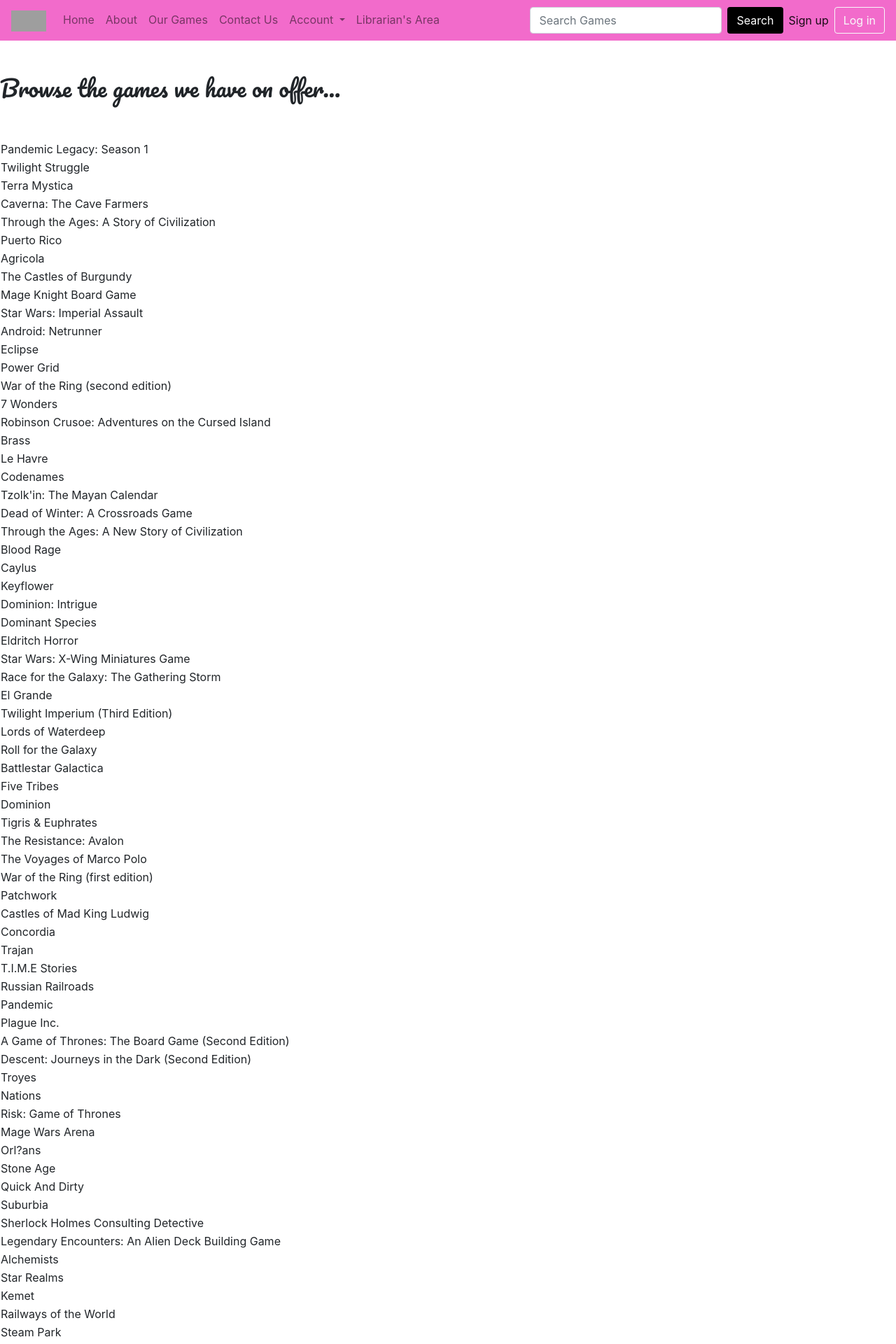
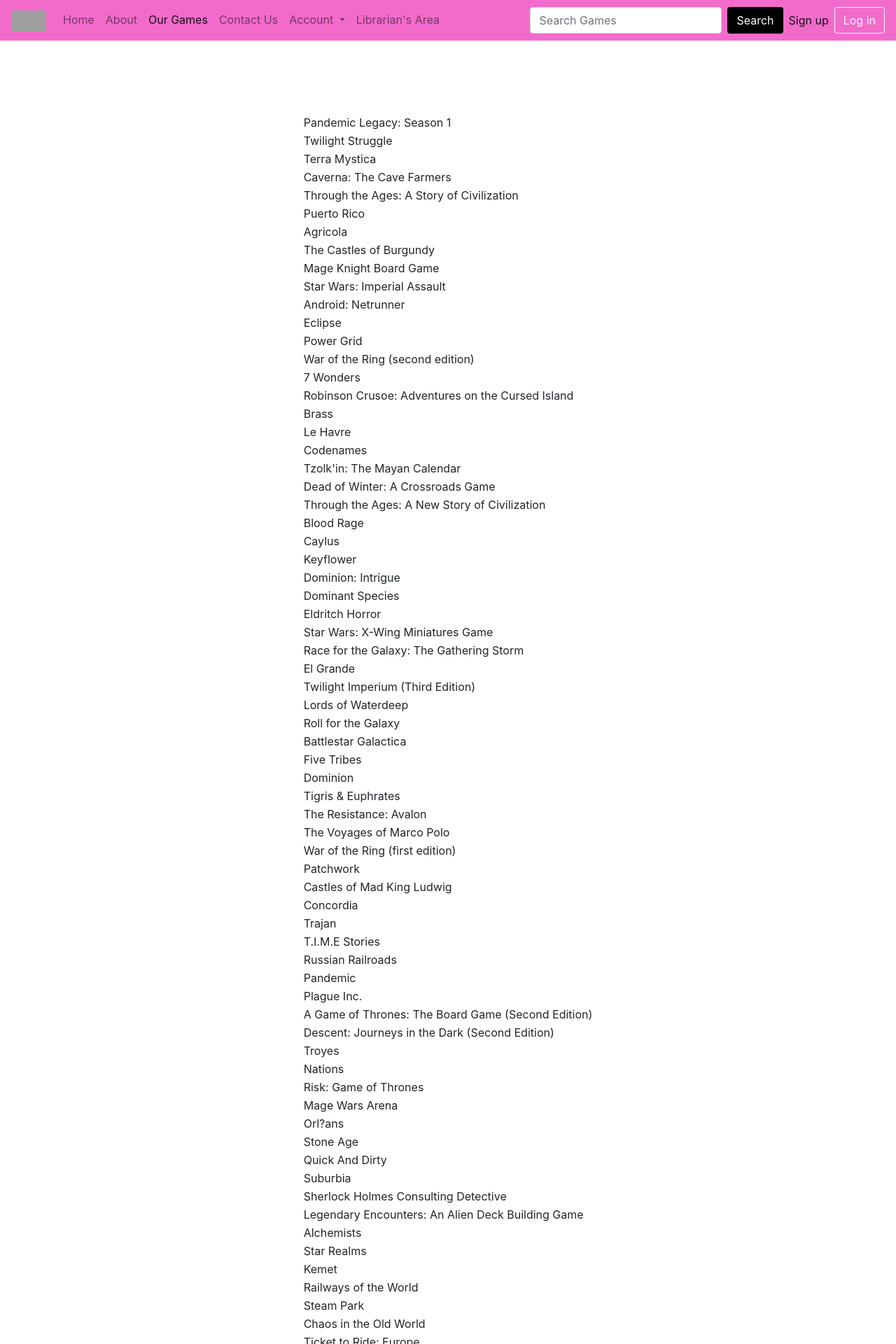
Before and after one commit to bessgetstechy/SpectacularGITs, a PHP site: page /Library/BrowseAllPage.php in a window 1280 px wide. Shown: the top 1920 px of the page at 70% size. Run offline with PHP 8.4, Linux system fonts and the light colour scheme; data comes from the database, SQL or seed files in the repository; grey boxes are pictures that could not be loaded.

Commit message:
little style changes

```diff
--- a/About.php
+++ b/About.php
@@ -83,12 +83,12 @@
 <body>
     <br>
     <br>
-        <h2 style="font-family: 'Pacifico', cursive;">About</h2>
+        <h2 style="font-family: 'Pacifico', cursive; font-size: 60px">About</h2>
     <br>
     <br>
 
     <div class="center">
-        We are 5 girls who decided to learn how to code, and wanted to set up a board game library business!
+        We are 5 girls who decided to learn how to code, and wanted to set up a board game library business! Thank you for visiting our page.
   </div>
 </div>
 
--- a/BrowseAllPage.php
+++ b/BrowseAllPage.php
@@ -42,8 +42,8 @@
       <li class="nav-item">
                     <a class="nav-link" href="About.php">About</a>
                 </li>
-      <li class="nav-item">
-          <a class="nav-link" href="BrowseAllPage.php">Our Games</a>
+      <li class="nav-ite active">
+          <a class="nav-link" href="BrowseAllPage.php">Our Games<span class="sr-only">(current)</span></a>
       </li>
       <li class="nav-item">
         <a class="nav-link" href="../profile/index.html">Contact Us</a>
@@ -89,7 +89,8 @@
 <body>
     <br>
     <br>
-        <h2 style="font-family: 'Pacifico', cursive;">Browse the games we have on offer...</h2>
+<center>
+        <h2 style="font-family: 'Pacifico', cursive; font-size: 0px">Browse the games we have on offer...</h2>
     <br>
     <br>
 
--- a/Homepage2.php
+++ b/Homepage2.php
@@ -43,8 +43,8 @@
                         <img src="Specs.png" width="50" height="30" alt=""></a>
                 </li>
 
-                <li class="nav-item">
-                    <a class="nav-link" href="Homepage2.php">Home</a>
+                <li class="nav-item active">
+                    <a class="nav-link active" href="Homepage2.php">Home<span class="sr-only">(current)</span></a>
                 </li>
                 <li class="nav-item">
                     <a class="nav-link" href="About.php">About</a>
```
